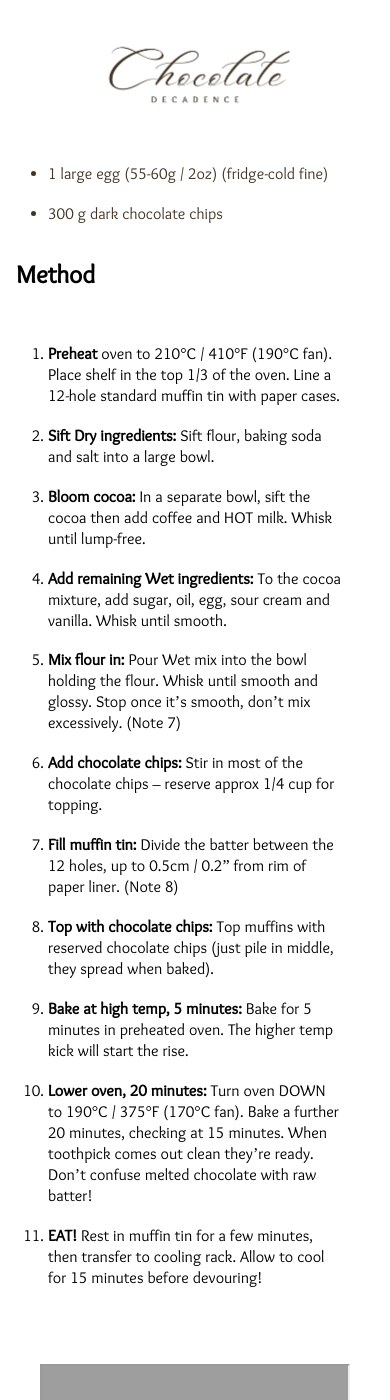
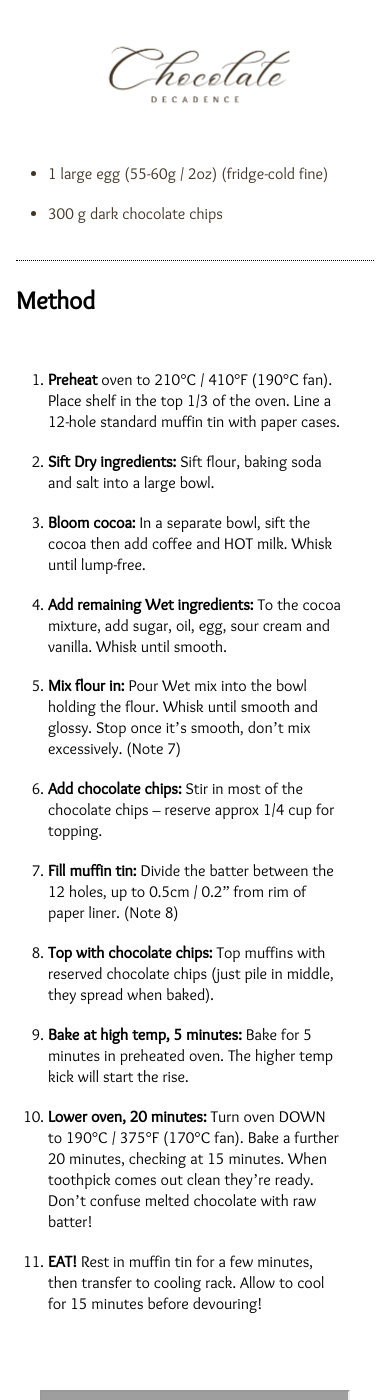
Before and after one commit to nicoleanncarter/recipes, a Jekyll site: the page built from _recipes/recipe2.md, in a window 390 px wide and 1400 px high, scrolled down 1388 px. Built offline with Jekyll 4.4.1, drawn with Linux system fonts in a browser that asks for light colours; grey boxes are pictures that could not be loaded.

Commit message:
Update recipes.css

```diff
--- a/styles/recipes.css
+++ b/styles/recipes.css
@@ -247,6 +247,14 @@ img {
     justify-content: space-around;
   }
 
+#method {
+	width: 100%
+	display: block;
+	clear: both;
+	border-top: 1px dotted black;
+	padding-top: 1em;
+}
+
   .video-box {
     width: 100%;
     text-align: center;
```
